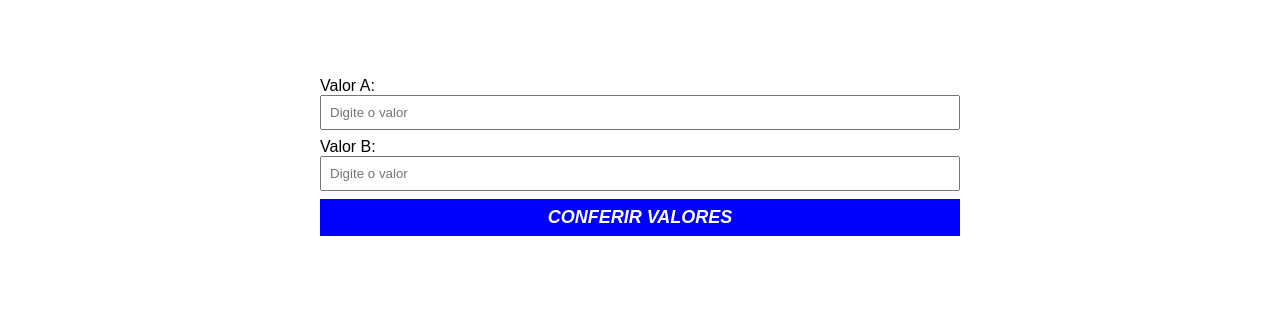
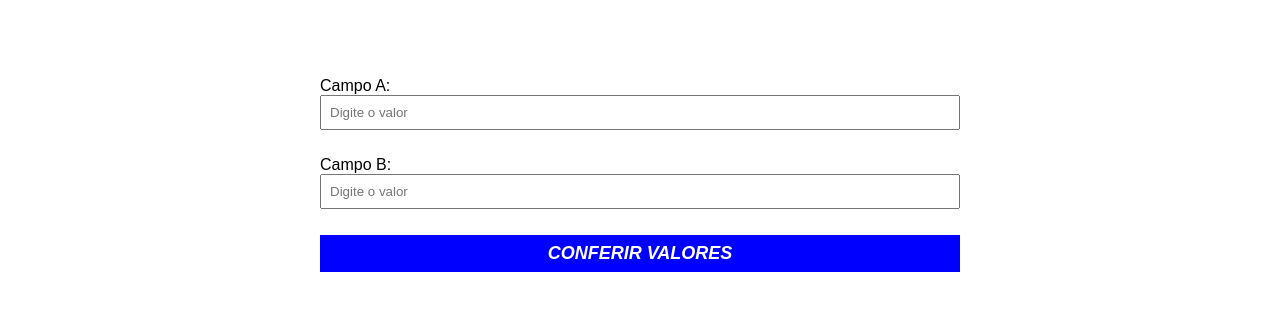
Before and after one commit to leandrolol/exercicio.html.js, a plain HTML site: page index.html in a window 1280 px wide. Shown: the part 122-432 px from the top of the page. Drawn offline with Linux system fonts and the light colour scheme.

Commit message:
Update index.html

```diff
--- a/index.html
+++ b/index.html
@@ -11,13 +11,17 @@
     <h1>Formulário Obrigatório</h1>
     <p>Preencha os campos abaixo:</p>
     <div class="container">
-        <form id="form-valorA">
-            <label for="number">Valor A:</label>
-            <input type="number" id="seuCampoNumerico" required placeholder="Digite o valor">
-            <label for="number">Valor B:</label>
-            <input type="number" id="seuCampoNumerico" required placeholder="Digite o valor">
-            <button id="conferir" type="submit"><b>Conferir Valores</b></button>
+        <form id="meuFormulario">
+            <label for="campoA">Campo A:</label>
+            <input type="number" id="campoA" required placeholder="Digite o valor"><br>
+            <p class="erro">
+                Campo A não pode ser menor que Campo B
+            </p>
+            <label for="campoB">Campo B:</label>
+            <input type="number" id="campoB" required placeholder="Digite o valor"><br>
+            <button id="btn-depositar" type="submit"><b>Conferir Valores</b></button>
         </form>
+        <p class="sucesso"></p>
     </div>
     <script src="main.js"></script>
 
```
